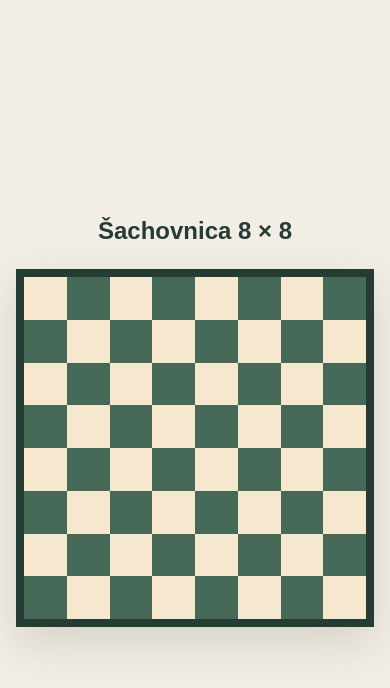
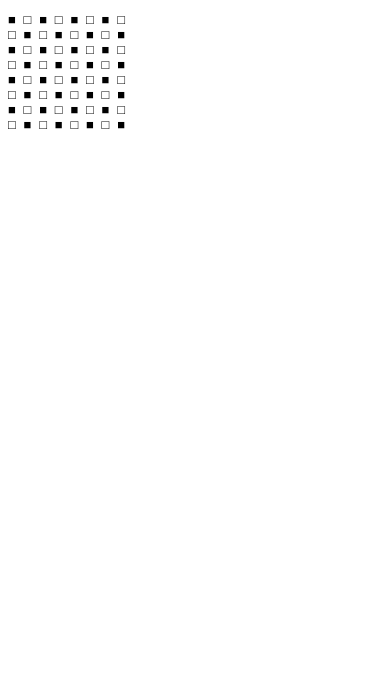
Before and after one commit to 2b2tlover/pdt-sachovnica, a website: page index.html in a window 390 px wide. Drawn offline with Linux system fonts and the light colour scheme.

Commit message:
Zjednodusenie na textovu sachovnicu bez farieb

```diff
--- a/index.html
+++ b/index.html
@@ -3,12 +3,10 @@
 <head>
   <meta charset="UTF-8">
   <meta name="viewport" content="width=device-width, initial-scale=1.0">
-  <title>Šachovnica 8 × 8</title>
-  <link rel="stylesheet" href="style.css">
+  <title>Šachovnica</title>
   <script src="dist/main.js" defer></script>
 </head>
 <body>
-  <h1>Šachovnica 8 × 8</h1>
-  <div id="sachovnica" role="img" aria-label="Šachovnica s ôsmimi riadkami a ôsmimi stĺpcami"></div>
+  <pre id="sachovnica"></pre>
 </body>
 </html>
--- a/src/main.ts
+++ b/src/main.ts
@@ -1,23 +1,21 @@
-// Nájdeme kontajner pripravený v index.html.
-const sachovnica = document.getElementById("sachovnica");
 const velkost: number = 8;
+let vysledok: string = "";
 
-// Kontrola, že HTML kontajner existuje.
-if (sachovnica !== null) {
-  // Vonkajší cyklus prechádza riadky, vnútorný stĺpce.
-  for (let riadok: number = 0; riadok < velkost; riadok++) {
-    for (let stlpec: number = 0; stlpec < velkost; stlpec++) {
-      const policko = document.createElement("div");
-      policko.classList.add("policko");
+for (let riadok: number = 0; riadok < velkost; riadok++) {
+  let text: string = "";
 
-      // Párny a nepárny súčet strieda farby v oboch smeroch.
-      if ((riadok + stlpec) % 2 === 0) {
-        policko.classList.add("svetle");
-      } else {
-        policko.classList.add("tmave");
-      }
-
-      sachovnica.appendChild(policko);
+  for (let stlpec: number = 0; stlpec < velkost; stlpec++) {
+    if ((riadok + stlpec) % 2 === 0) {
+      text = text + "■ ";
+    } else {
+      text = text + "□ ";
     }
   }
+
+  vysledok = vysledok + text + "\n";
 }
+
+const sachovnica = document.getElementById("sachovnica");
+if (sachovnica !== null) {
+  sachovnica.textContent = vysledok;
+}
--- a/style.css
+++ /dev/null
@@ -1,44 +0,0 @@
-* {
-  box-sizing: border-box;
-}
-
-body {
-  margin: 0;
-  min-height: 100vh;
-  padding: 32px 16px;
-  display: flex;
-  flex-direction: column;
-  align-items: center;
-  justify-content: center;
-  background: #f3eee5;
-  color: #253c34;
-  font-family: Arial, sans-serif;
-}
-
-h1 {
-  margin: 0 0 24px;
-  font-size: clamp(24px, 5vw, 36px);
-}
-
-#sachovnica {
-  display: grid;
-  grid-template-columns: repeat(8, 1fr);
-  grid-template-rows: repeat(8, 1fr);
-  width: min(100%, 560px);
-  aspect-ratio: 1;
-  border: 8px solid #253c34;
-  box-shadow: 0 16px 40px #253c3426;
-}
-
-.policko {
-  min-width: 0;
-  min-height: 0;
-}
-
-.svetle {
-  background: #f5e8ce;
-}
-
-.tmave {
-  background: #466856;
-}
```
Also changed, not shown: README.md, dist/main.js.
